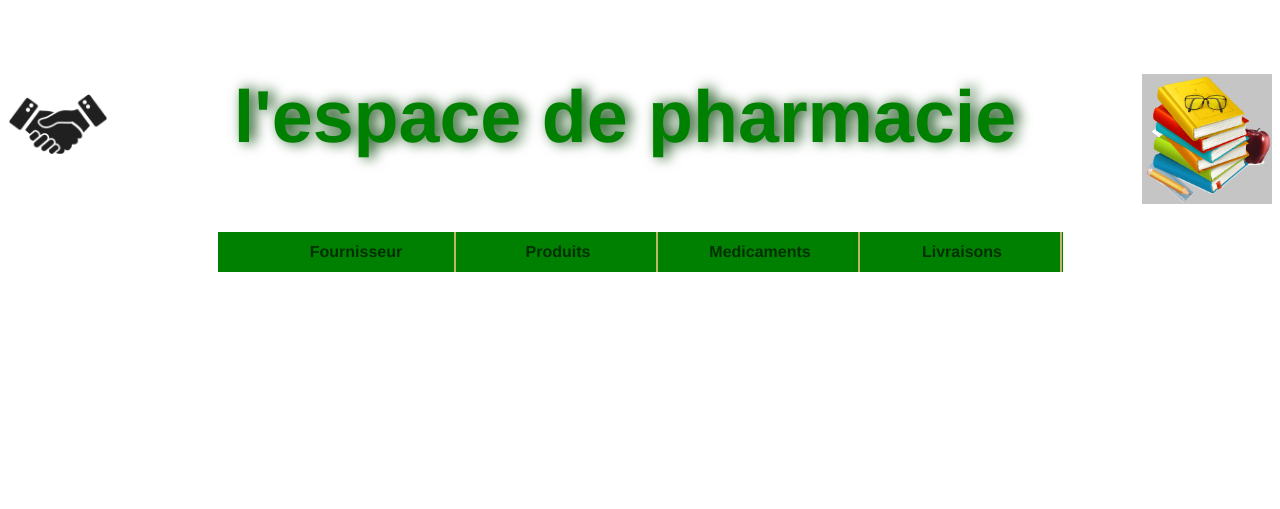
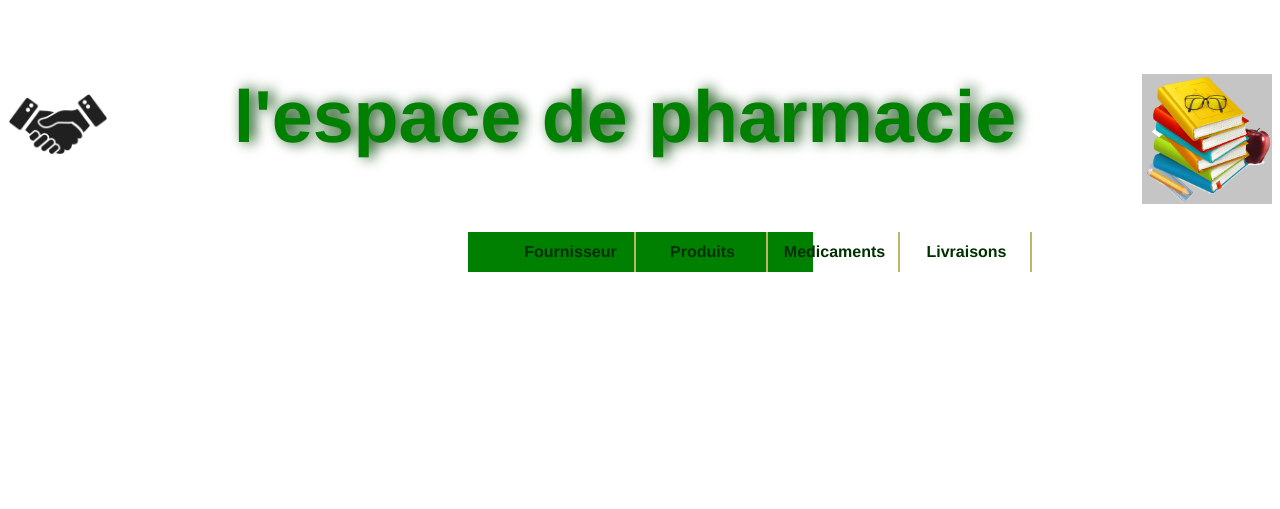
Before and after one commit to makhtarniang/G-pharmacie, a PHP site: page / in a window 1280 px wide. Shown: the top 509 px of the page. Run offline with PHP 8.4, Linux system fonts and the light colour scheme.

Commit message:
modification-styl

```diff
--- a/css/style.css
+++ b/css/style.css
@@ -29,7 +29,7 @@ ul{
 	list-style:none;
 	align-content: center;
 	 white-space:nowrap;
-	 max-width:805px;
+	 max-width:305px;
 }
 
 .bar{
@@ -40,7 +40,7 @@ ul{
 .bar > li{
 	display:inline-block;
 	vertical-align:top;
-	width:196px;
+	width:126px;
 	height:30px;
 	border-right:2px solid #BDB76B;
 	margin: 10 -5px  0 0;
```
